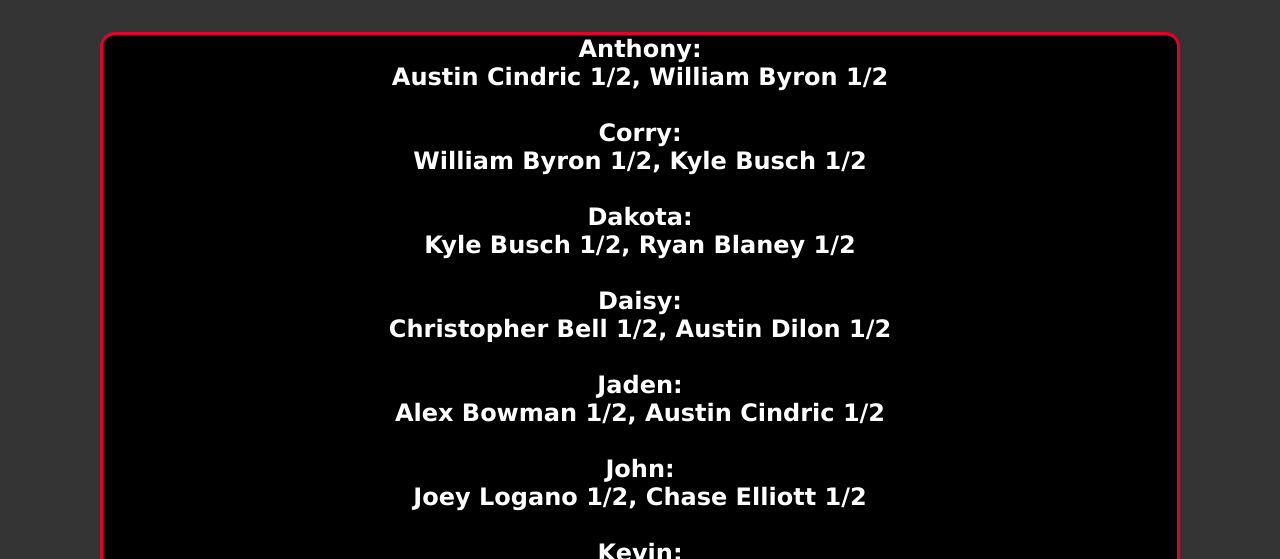
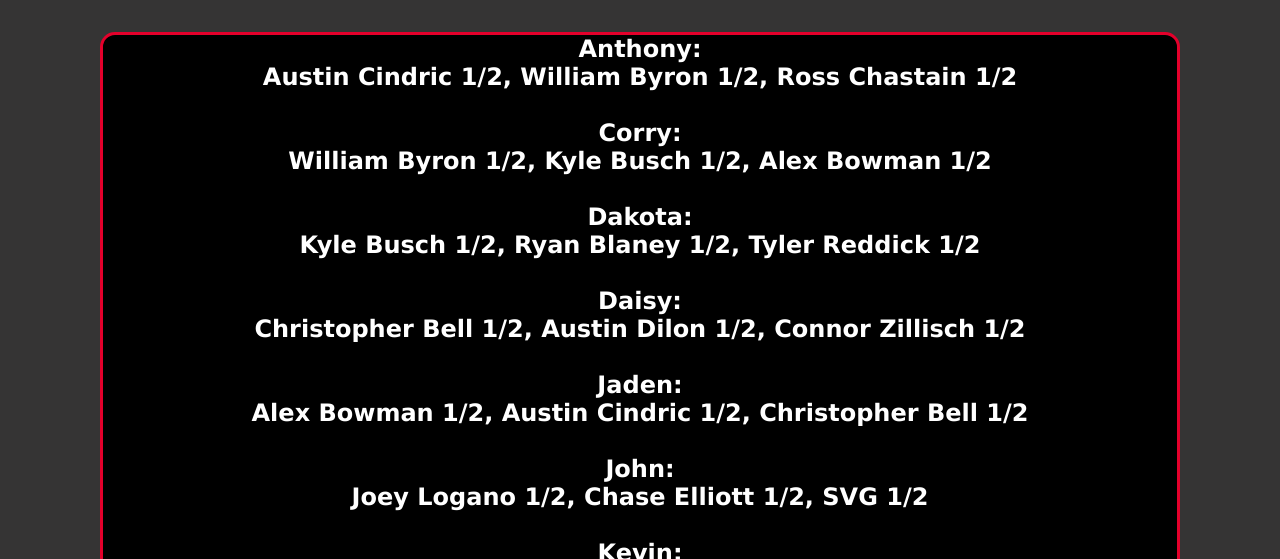
Before and after one commit to itzshasam/FANTASY-NASCAR-26, a plain HTML site: page Selection Count.html in a window 1280 px wide. Shown: the part 241-800 px from the top of the page. Drawn offline with Linux system fonts and the light colour scheme.

Commit message:
Add files via upload

```diff
--- a/Selection Count.html
+++ b/Selection Count.html
@@ -69,16 +69,16 @@
   <body>
       <!--H1 Heading-->
         <h1 style="text-align: center;"><b>Driver Selections</b></h1>
-        <p class="selections">Anthony:<br> Austin Cindric 1/2, William Byron 1/2<br><br>
-        Corry:<br> William Byron 1/2, Kyle Busch 1/2<br><br>
-      Dakota:<br> Kyle Busch 1/2, Ryan Blaney 1/2<br><br>
-    Daisy:<br> Christopher Bell 1/2, Austin Dilon 1/2<br><br>
-  Jaden:<br> Alex Bowman 1/2, Austin Cindric 1/2<br><br>
-John:<br> Joey Logano 1/2, Chase Elliott 1/2<br><br>
-Kevin:<br> Denny Hamlin 1/2<br><br>
-Sam:<br> Chris Buescher 1/2, Brad Keselowski 1/2<br><br>
-Tony:<br> Ricky Stenhouse Jr. 1/2, Ryan Blaney 1/2<br><br>
-Ryan:<br> Ryan Blaney 1/2, Joey Logano 1/2</p>
+        <p class="selections">Anthony:<br> Austin Cindric 1/2, William Byron 1/2, Ross Chastain 1/2<br><br>
+        Corry:<br> William Byron 1/2, Kyle Busch 1/2, Alex Bowman 1/2<br><br>
+      Dakota:<br> Kyle Busch 1/2, Ryan Blaney 1/2, Tyler Reddick 1/2<br><br>
+    Daisy:<br> Christopher Bell 1/2, Austin Dilon 1/2, Connor Zillisch 1/2<br><br>
+  Jaden:<br> Alex Bowman 1/2, Austin Cindric 1/2, Christopher Bell 1/2<br><br>
+John:<br> Joey Logano 1/2, Chase Elliott 1/2, SVG 1/2<br><br>
+Kevin:<br> Denny Hamlin 1/2, Bubba Wallace 1/2<br><br>
+Sam:<br> Chris Buescher 1/2, Brad Keselowski 1/2, Tyler Reddick 1/2<br><br>
+Tony:<br> Ricky Stenhouse Jr. 1/2, Ryan Blaney 1/2, William Byron 1/2<br><br>
+Ryan:<br> Ryan Blaney 1/2, Joey Logano 1/2, SVG 1/2</p>
 
 
   </body>
```
